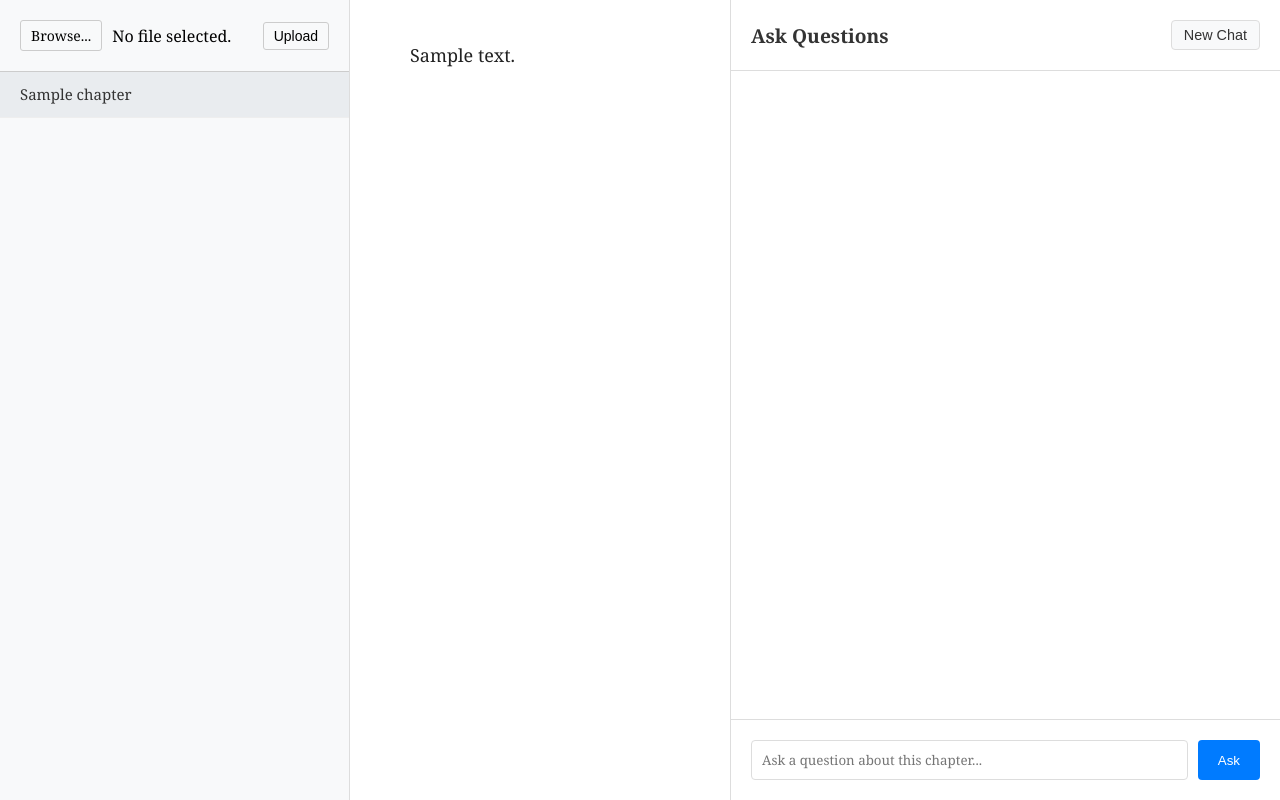
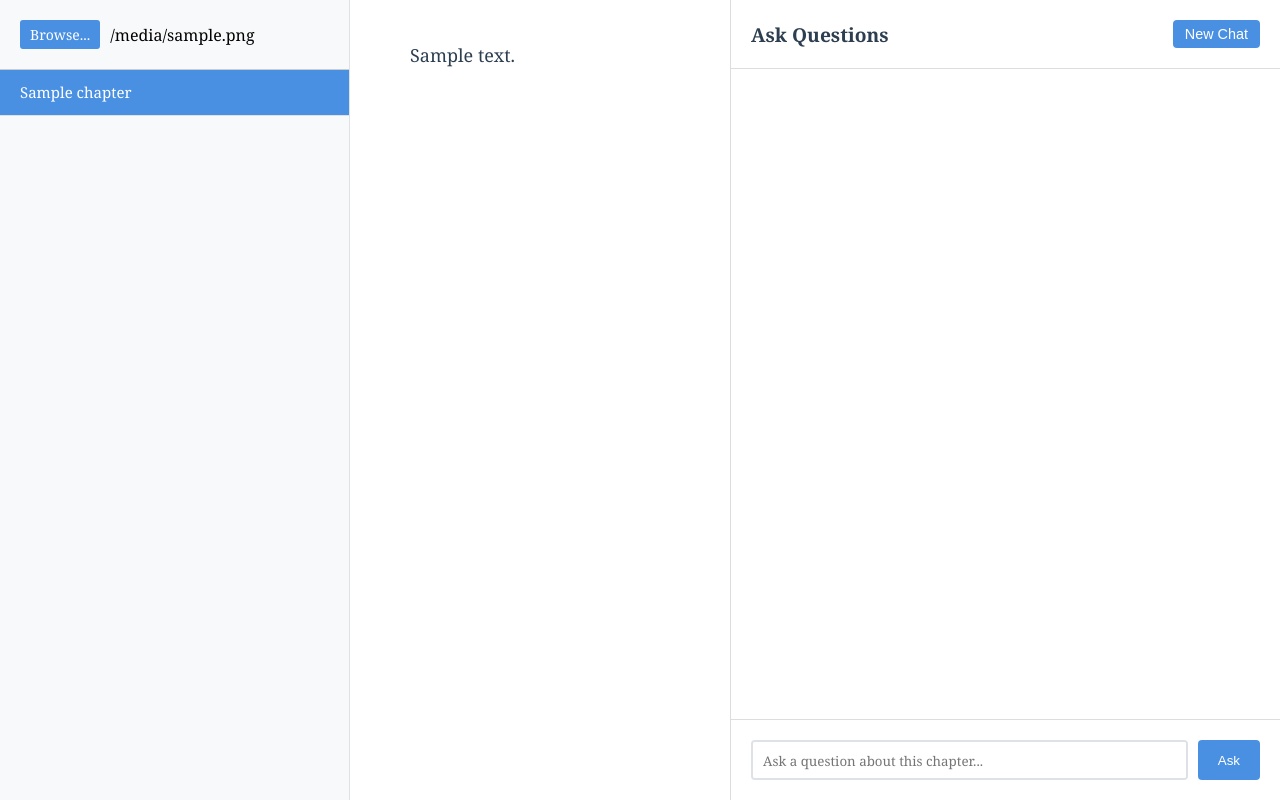
Before and after one commit to Markek1/booktalk, a Flask app: template app/templates/index.html in a window 1280 px wide. Run offline with Flask 3, Linux system fonts and the light colour scheme; the template is opened without the code that fills it: most values are stand-ins (such as "Sample title", 1, 10 or a date in 2020).

Commit message:
Prettier buttons. Browsing automatically uploads file

```diff
--- a/app/static/css/style.css
+++ b/app/static/css/style.css
@@ -24,11 +24,11 @@ body {
 .left-panel {
 	width: 350px;
 	min-width: 200px;
-	border-right: 1px solid #ddd;
+	border-right: 1px solid var(--border-color);
 	display: flex;
 	flex-direction: column;
 	height: 100%;
-	background: #f8f9fa;
+	background: var(--bg-light);
 }
 
 .upload-form {
@@ -54,15 +54,16 @@ body {
 /* Style the custom file input button */
 .file-label {
 	padding: 5px 10px;
-	background: #f8f9fa;
-	border: 1px solid #ccc;
+	background: var(--primary-color);
+	border: none;
 	border-radius: 3px;
 	cursor: pointer;
 	font-size: 14px;
+	color: white;
 }
 
 .file-label:hover {
-	background: #e9ecef;
+	background: var(--primary-dark);
 }
 
 .file-selected {
@@ -74,15 +75,16 @@ body {
 
 .upload-btn {
 	padding: 5px 10px;
-	background: #f8f9fa;
-	border: 1px solid #ccc;
+	background: var(--primary-color);
+	border: none;
 	border-radius: 3px;
 	cursor: pointer;
 	font-size: 14px;
+	color: white;
 }
 
 .upload-btn:hover {
-	background: #e9ecef;
+	background: var(--primary-dark);
 }
 
 .chapters-list {
@@ -94,17 +96,19 @@ body {
 	padding: 12px 20px;
 	cursor: pointer;
 	font-size: 15px;
-	color: #333;
+	color: var(--text-primary);
 	line-height: 1.4;
-	border-bottom: 1px solid #eee;
+	border-bottom: 1px solid var(--border-color);
 }
 
 .chapter-item:hover {
-	background: #eef1f4;
+	background: var(--primary-color);
+	color: white;
 }
 
 .chapter-item.active {
-	background: #e9ecef;
+	background: var(--primary-color);
+	color: white;
 	font-weight: 500;
 }
 
@@ -114,6 +118,7 @@ body {
 	overflow-y: auto;
 	line-height: 1.7;
 	background: white;
+	color: var(--text-primary);
 }
 
 /* Add styles for the chapter content */
@@ -121,7 +126,7 @@ body {
 	max-width: 900px;
 	margin: 0 auto;
 	font-size: 18px;
-	color: #222;
+	color: var(--text-primary);
 }
 
 #chapter-content p {
@@ -195,23 +200,22 @@ body {
 .chat-header h2 {
 	margin: 0;
 	font-size: 1.2em;
-	color: #333;
+	color: var(--text-primary);
 }
 
 .new-chat-btn {
 	padding: 6px 12px;
-	background: #f8f9fa;
-	border: 1px solid #ddd;
+	background: var(--primary-color);
+	border: none;
 	border-radius: 4px;
 	cursor: pointer;
 	font-size: 0.9em;
-	color: #333;
+	color: white;
 	transition: all 0.2s ease;
 }
 
 .new-chat-btn:hover {
-	background: #e9ecef;
-	border-color: #ccc;
+	background: var(--primary-dark);
 }
 
 .chat-messages {
@@ -227,17 +231,19 @@ body {
 
 .message.user {
 	margin-left: auto;
-	background: #007bff;
+	background: var(--primary-color);
 	color: white;
 	padding: 10px 15px;
 	border-radius: 15px 15px 0 15px;
 }
 
 .message.assistant {
-	background: #f8f9fa;
+	background: white;
 	padding: 15px 20px;
 	border-radius: 15px 15px 15px 0;
 	line-height: 1.5;
+	border: 1px solid var(--border-color);
+	box-shadow: 0 2px 4px rgba(0, 0, 0, 0.05);
 }
 
 .message.assistant p {
@@ -253,19 +259,21 @@ body {
 }
 
 .message.assistant code {
-	background: #e9ecef;
+	background: var(--bg-light);
 	padding: 2px 4px;
 	border-radius: 3px;
+	border: 1px solid var(--border-color);
 	font-family: monospace;
 	font-size: 0.9em;
 }
 
 .message.assistant pre {
-	background: #e9ecef;
+	background: var(--bg-light);
 	padding: 10px;
 	border-radius: 5px;
 	overflow-x: auto;
 	margin: 0.5em 0;
+	border: 1px solid var(--border-color);
 }
 
 .message.assistant pre code {
@@ -280,10 +288,11 @@ body {
 }
 
 .message.assistant blockquote {
-	border-left: 3px solid #007bff;
+	border-left: 3px solid var(--primary-color);
 	margin: 0.5em 0;
 	padding-left: 1em;
-	color: #666;
+	color: var(--text-secondary);
+	background: var(--bg-light);
 }
 
 .chat-input {
@@ -296,16 +305,21 @@ body {
 .chat-input textarea {
 	flex-grow: 1;
 	padding: 10px;
-	border: 1px solid #ddd;
+	border: 2px solid var(--border-color);
 	border-radius: 4px;
 	resize: none;
 	height: 40px;
 	font-family: inherit;
 }
 
+.chat-input textarea:focus {
+	border-color: var(--primary-color);
+	outline: none;
+}
+
 .chat-input button {
 	padding: 8px 20px;
-	background: #007bff;
+	background: var(--primary-color);
 	color: white;
 	border: none;
 	border-radius: 4px;
@@ -313,7 +327,7 @@ body {
 }
 
 .chat-input button:hover {
-	background: #0056b3;
+	background: var(--primary-dark);
 }
 
 /* Markdown styling */
@@ -369,3 +383,15 @@ body {
 	padding-left: 1em;
 	color: #666;
 }
+
+:root {
+	/* Color palette */
+	--primary-color: #4a90e2; /* Bright blue */
+	--primary-dark: #357abd; /* Darker blue for hover states */
+	--accent-color: #50b45e; /* Green for accents */
+	--bg-light: #f8f9fa;
+	--bg-dark: #e9ecef;
+	--text-primary: #2c3e50; /* Dark blue-gray for main text */
+	--text-secondary: #6c757d; /* Gray for secondary text */
+	--border-color: #dee2e6;
+}
--- a/app/static/js/main.js
+++ b/app/static/js/main.js
@@ -63,32 +63,21 @@ function resetChat() {
 
 // Move all event binding logic to a single function
 function bindEventListeners() {
-	// Handle file selection
+	// Handle file selection and automatic upload
 	const fileInput = document.getElementById("file-input");
 	const fileSelected = document.querySelector(".file-selected");
-	const uploadButton = document.getElementById("upload-button");
 	const questionInput = document.getElementById("question-input");
 	const askButton = document.getElementById("ask-button");
 
-	if (fileInput && fileSelected && uploadButton) {
-		// File selection handler
+	if (fileInput && fileSelected) {
 		fileInput.addEventListener("change", function () {
 			if (fileInput.files.length > 0) {
-				fileSelected.textContent = fileInput.files[0].name;
-			} else {
-				fileSelected.textContent = "No file selected.";
-			}
-		});
+				const fileName = fileInput.files[0].name;
+				fileSelected.textContent = fileName;
+				console.log("File selected:", fileName);
 
-		// File upload handler
-		uploadButton.addEventListener("click", function () {
-			console.log("Upload button clicked");
-			const form = document.getElementById("upload-form");
-			const fileInput = document.getElementById("file-input");
-
-			console.log("File input:", fileInput.files);
-
-			if (fileInput.files.length > 0) {
+				// Automatically upload the file
+				const form = document.getElementById("upload-form");
 				const formData = new FormData(form);
 
 				console.log("Sending fetch request...");
@@ -107,15 +96,56 @@ function bindEventListeners() {
 					})
 					.then((html) => {
 						console.log("HTML received");
-						document.documentElement.innerHTML = html;
-						// Rebind event listeners after updating the DOM
+						// Create a temporary container to parse the HTML
+						const tempDiv = document.createElement("div");
+						tempDiv.innerHTML = html;
+
+						// Update only the necessary parts of the page
+						const newChaptersList =
+							tempDiv.querySelector(".chapters-list");
+						const newContent =
+							tempDiv.querySelector("#chapter-content") ||
+							tempDiv.querySelector(".empty-state");
+						const contentPanel =
+							document.querySelector(".content-panel");
+
+						// Update chapters list
+						const currentChaptersList =
+							document.querySelector(".chapters-list");
+						if (newChaptersList) {
+							if (currentChaptersList) {
+								currentChaptersList.replaceWith(
+									newChaptersList
+								);
+							} else {
+								// If there was no chapters list before, add it to left panel
+								document
+									.querySelector(".left-panel")
+									.appendChild(newChaptersList);
+							}
+						}
+
+						// Update content panel
+						if (newContent) {
+							if (contentPanel) {
+								// Clear existing content
+								contentPanel.innerHTML = "";
+								// Add new content
+								contentPanel.appendChild(newContent);
+							}
+						}
+
+						// Keep the filename display
+						fileSelected.textContent = fileName;
+
+						// Rebind event listeners
 						bindEventListeners();
 					})
 					.catch((error) => {
 						console.error("Error:", error);
 					});
 			} else {
-				console.log("No file selected");
+				fileSelected.textContent = "No file selected.";
 			}
 		});
 	}
--- a/app/templates/index.html
+++ b/app/templates/index.html
@@ -7,8 +7,13 @@
             <form id="upload-form" method="post" enctype="multipart/form-data">
                 <input type="file" name="file" accept=".epub" id="file-input">
                 <label for="file-input" class="file-label">Browse...</label>
-                <span class="file-selected">No file selected.</span>
-                <button type="button" class="upload-btn" id="upload-button">Upload</button>
+                <span class="file-selected">
+                    {% if current_filename %}
+                        {{ current_filename }}
+                    {% else %}
+                        No file selected.
+                    {% endif %}
+                </span>
                 <input type="hidden" name="csrf_token" value="{{ csrf_token() }}">
             </form>
         </div>
```
Also changed, not shown: app/routes.py (+7 -2 lines).
